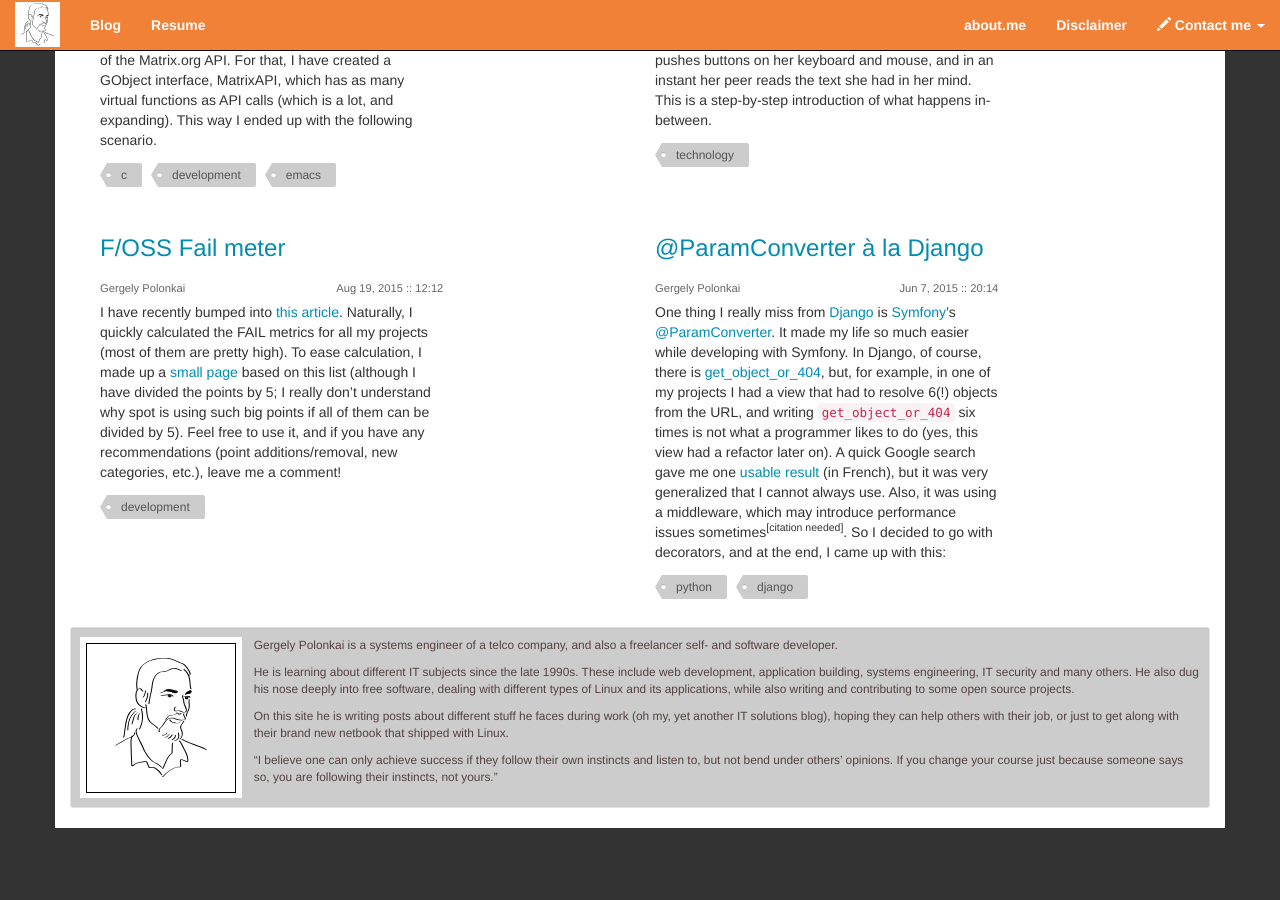
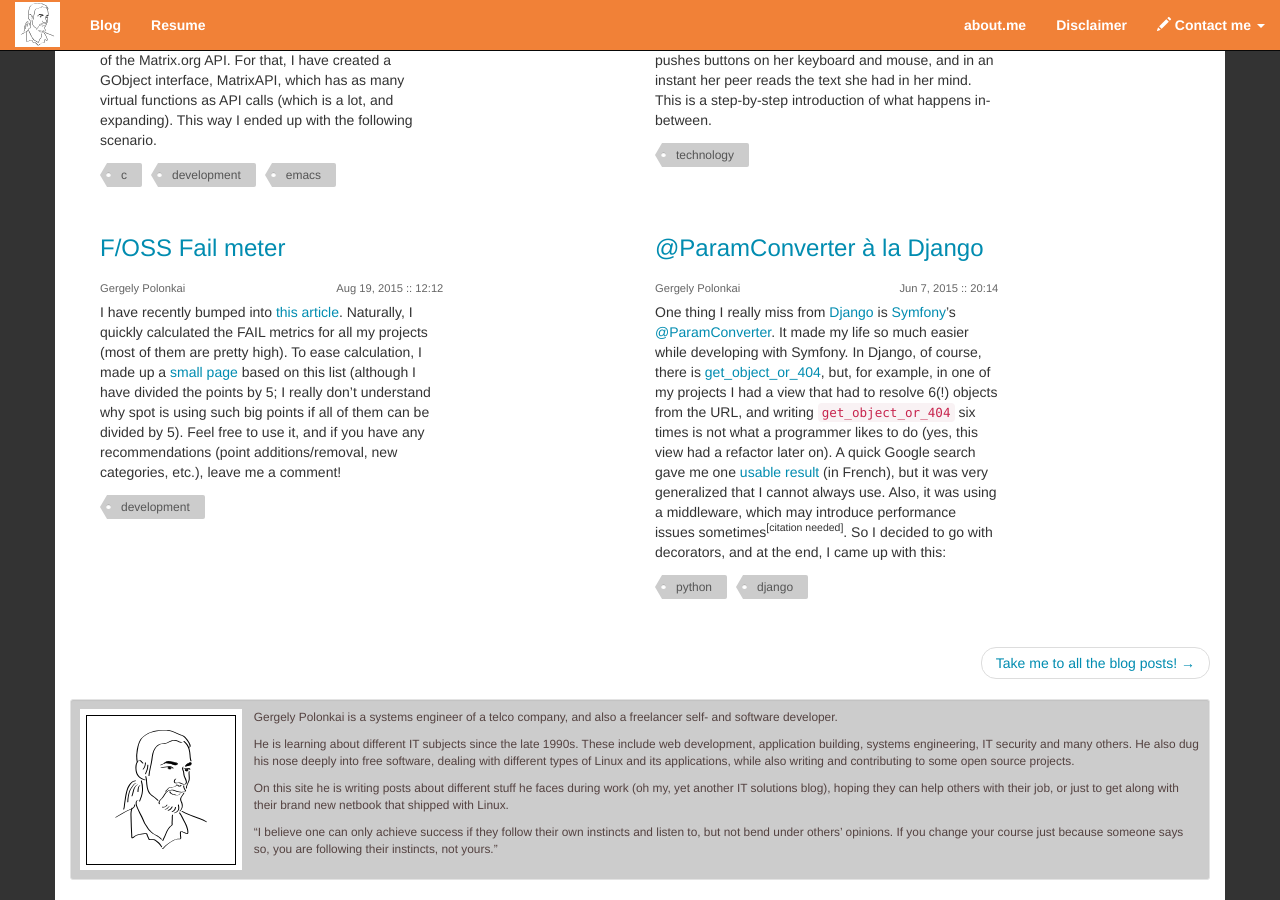
Before and after one commit to gergelypolonkai/gergelypolonkai.github.io, a Jekyll site: the page built from index.html, in a window 1280 px wide and 900 px high, scrolled down 743 px. Built offline with Jekyll 4.4.1, drawn with Linux system fonts in a browser that asks for light colours; nearby versions of some CDN libraries; comment, search, counter and statistics services are not loaded; before the commit the page ends 1571 px from its top, so only the background shows below that.

Commit message:
Add link to all the blog posts at the index bottom
It lacked that button since I moved to Jekyll…

```diff
--- a/index.html
+++ b/index.html
@@ -18,3 +18,13 @@ post_listing: true
 {% assign posts = site.posts %}
 {% assign post_limit = 6 %}
 {% include post-list.html %}
+
+<nav>
+    <ul class="pager">
+        <li class="next">
+            <a href="{{ site_url }}/blog/">
+                Take me to all the blog posts! <span aria-hidden="true">&rarr;</span>
+            </a>
+        </li>
+    </ul>
+</nav>
```
